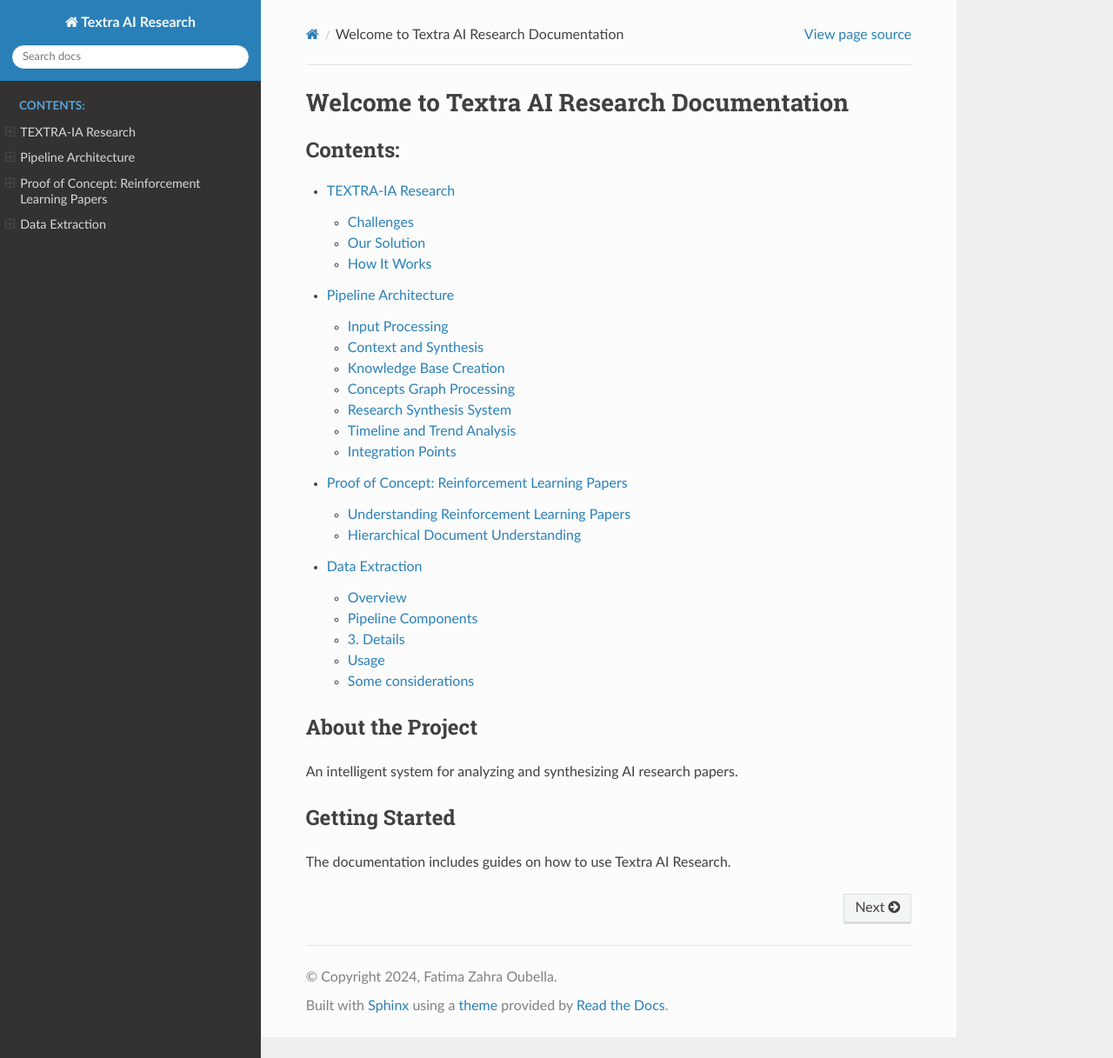
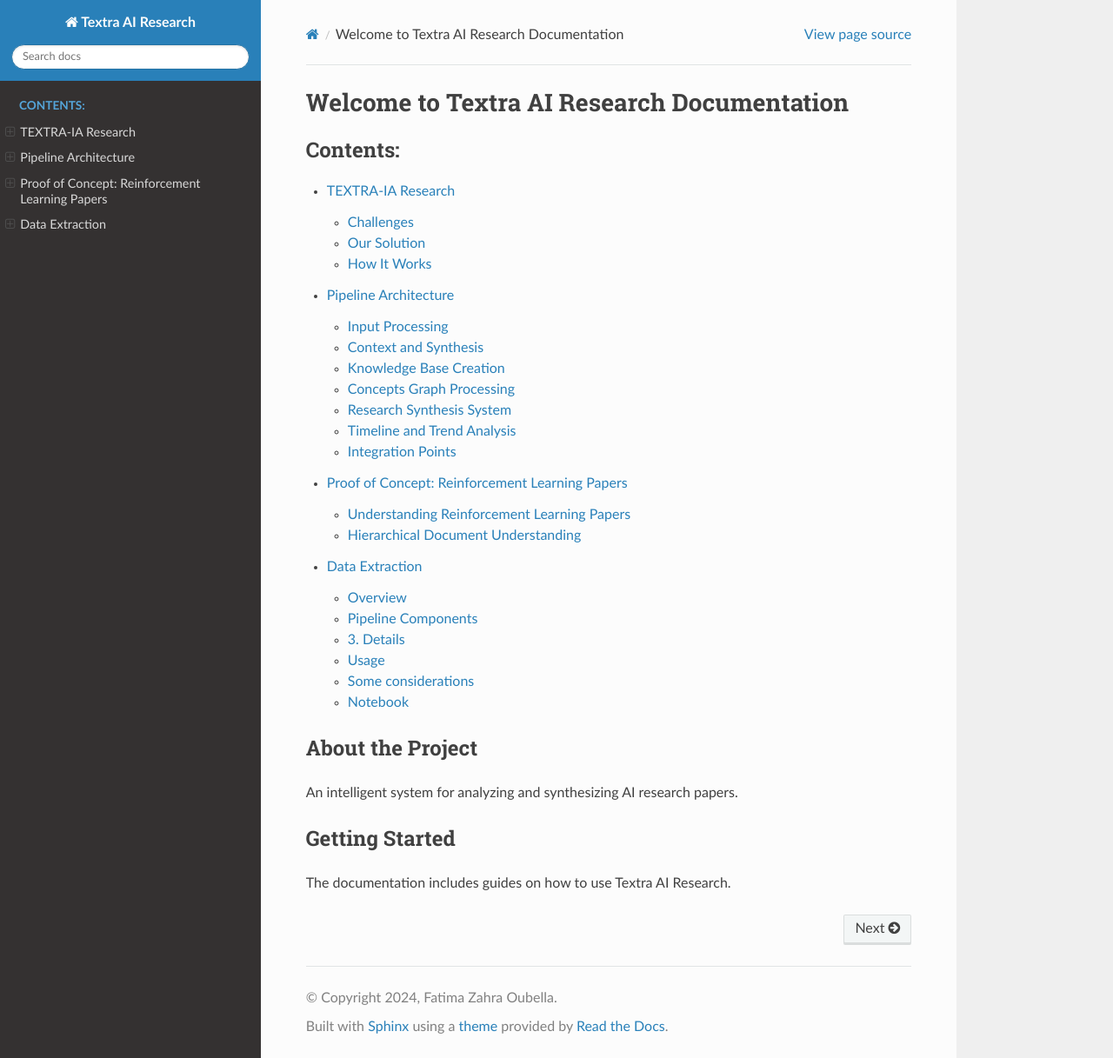
Before and after one commit to MasrourTawfik/Textra_AI_Research, a Sphinx documentation site: the page built from docs/source/index.rst, in a window 1280 px wide and 1217 px high. Shown: the whole window at 87% size. Built offline with Sphinx 7.4.7 and the Read the Docs theme 3.1.0, drawn with Linux system fonts in a browser that asks for light colours.

Commit message:
updated documentation

```diff
--- a/docs/source/dataExtraction.rst
+++ b/docs/source/dataExtraction.rst
@@ -130,3 +130,9 @@
 * API rate limiting must be respected when accessing arXiv
 * PDF processing can be computationally intensive
 * Storage space requirements increase with the number of papers
+
+Notebook
+----------
+.. raw:: html
+
+   <iframe src="path/to/your_notebook.html" width="100%" height="600px"></iframe>
```
